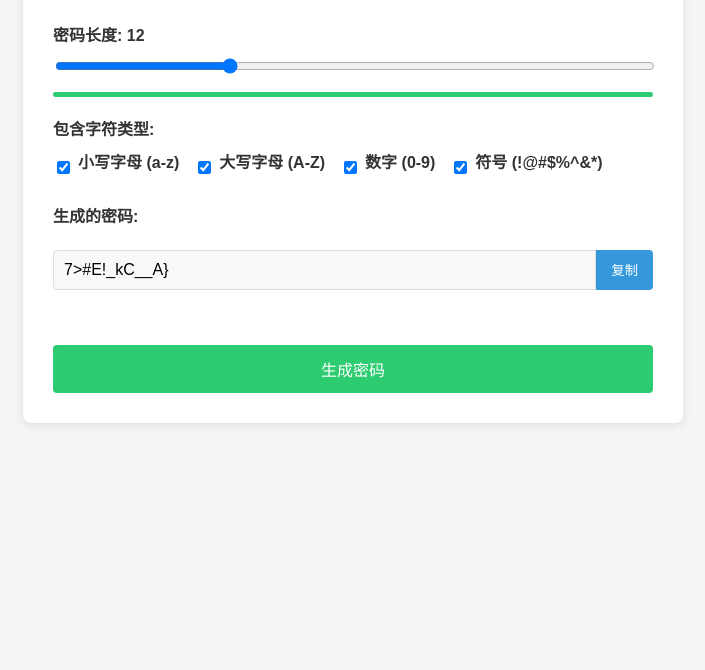
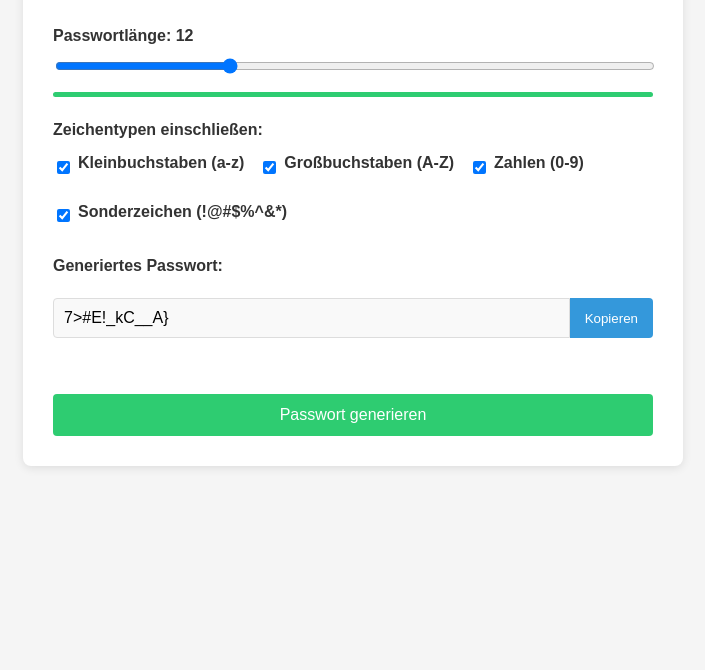
Before and after one commit to yunsongapp/Passwort-Generator, a plain HTML site: page index.html in a window 1280 px wide. Shown: the part 130-800 px from the top of the page, without its empty margins (287-992 px from the left). Drawn offline with Linux system fonts and the light colour scheme.

Commit message:
Update index.html

```diff
--- a/index.html
+++ b/index.html
@@ -1,9 +1,9 @@
 <!DOCTYPE html>
-<html lang="zh-CN">
+<html lang="de">
 <head>
     <meta charset="UTF-8">
     <meta name="viewport" content="width=device-width, initial-scale=1.0">
-    <title>安全密码生成器</title>
+    <title>Sicherer Passwort-Generator</title>
     <style>
         body {
             font-family: 'Arial', sans-serif;
@@ -117,10 +117,10 @@
 </head>
 <body>
     <div class="container">
-        <h1>安全密码生成器</h1>
+        <h1>Sicherer Passwort-Generator</h1>
 
         <div class="form-group">
-            <label for="password-length">密码长度: <span id="length-value">12</span></label>
+            <label for="password-length">Passwortlänge: <span id="length-value">12</span></label>
             <input type="range" id="password-length" min="4" max="32" value="12">
             <div class="strength-meter">
                 <div class="strength-bar" id="strength-bar"></div>
@@ -128,37 +128,37 @@
         </div>
 
         <div class="form-group">
-            <label>包含字符类型:</label>
+            <label>Zeichentypen einschließen:</label>
             <div class="checkbox-group">
                 <div class="checkbox-item">
                     <input type="checkbox" id="lowercase" checked>
-                    <label for="lowercase">小写字母 (a-z)</label>
+                    <label for="lowercase">Kleinbuchstaben (a-z)</label>
                 </div>
                 <div class="checkbox-item">
                     <input type="checkbox" id="uppercase" checked>
-                    <label for="uppercase">大写字母 (A-Z)</label>
+                    <label for="uppercase">Großbuchstaben (A-Z)</label>
                 </div>
                 <div class="checkbox-item">
                     <input type="checkbox" id="numbers" checked>
-                    <label for="numbers">数字 (0-9)</label>
+                    <label for="numbers">Zahlen (0-9)</label>
                 </div>
                 <div class="checkbox-item">
                     <input type="checkbox" id="symbols" checked>
-                    <label for="symbols">符号 (!@#$%^&*)</label>
+                    <label for="symbols">Sonderzeichen (!@#$%^&*)</label>
                 </div>
             </div>
         </div>
 
         <div class="form-group">
-            <label for="password-result">生成的密码:</label>
+            <label for="password-result">Generiertes Passwort:</label>
             <div class="result-container">
                 <input type="text" id="password-result" readonly>
-                <button id="copy-btn">复制</button>
+                <button id="copy-btn">Kopieren</button>
             </div>
-            <div class="copied-message" id="copied-message">密码已复制!</div>
+            <div class="copied-message" id="copied-message">Passwort kopiert!</div>
         </div>
 
-        <button id="generate-btn">生成密码</button>
+        <button id="generate-btn">Passwort generieren</button>
     </div>
 
     <script>
@@ -175,27 +175,27 @@
             const copiedMessage = document.getElementById('copied-message');
             const strengthBar = document.getElementById('strength-bar');
 
-            // 更新密码长度显示
+            // Passwortlänge aktualisieren
             lengthSlider.addEventListener('input', function() {
                 lengthValue.textContent = this.value;
                 updateStrengthMeter();
             });
 
-            // 字符类型复选框变化时更新强度计
+            // Stärkeanzeige aktualisieren bei Änderung der Checkboxen
             [lowercaseCheckbox, uppercaseCheckbox, numbersCheckbox, symbolsCheckbox].forEach(checkbox => {
                 checkbox.addEventListener('change', updateStrengthMeter);
             });
 
-            // 生成密码
+            // Passwort generieren
             generateBtn.addEventListener('click', generatePassword);
 
-            // 复制密码
+            // Passwort kopieren
             copyBtn.addEventListener('click', function() {
                 if (passwordResult.value) {
                     passwordResult.select();
                     document.execCommand('copy');
 
-                    // 显示复制成功消息
+                    // Kopierbestätigung anzeigen
                     copiedMessage.style.opacity = '1';
                     setTimeout(() => {
                         copiedMessage.style.opacity = '0';
@@ -203,7 +203,7 @@
                 }
             });
 
-            // 初始生成一个密码
+            // Initial ein Passwort generieren
             generatePassword();
 
             function generatePassword() {
@@ -213,20 +213,20 @@
                 const includeNumbers = numbersCheckbox.checked;
                 const includeSymbols = symbolsCheckbox.checked;
 
-                // 验证至少选择了一种字符类型
+                // Überprüfen, ob mindestens ein Zeichentyp ausgewählt wurde
                 if (!includeLower && !includeUpper && !includeNumbers && !includeSymbols) {
-                    alert('请至少选择一种字符类型!');
+                    alert('Bitte wählen Sie mindestens einen Zeichentyp aus!');
                     return;
                 }
 
-                // 定义字符集
+                // Zeichensatz definieren
                 let charset = '';
                 if (includeLower) charset += 'abcdefghijklmnopqrstuvwxyz';
                 if (includeUpper) charset += 'ABCDEFGHIJKLMNOPQRSTUVWXYZ';
                 if (includeNumbers) charset += '0123456789';
                 if (includeSymbols) charset += '!@#$%^&*()_+-=[]{}|;:,.<>?';
 
-                // 生成密码
+                // Passwort generieren
                 let password = '';
                 for (let i = 0; i < length; i++) {
                     const randomIndex = Math.floor(Math.random() * charset.length);
@@ -244,15 +244,15 @@
                 const includeNumbers = numbersCheckbox.checked;
                 const includeSymbols = symbolsCheckbox.checked;
 
-                // 计算密码强度
+                // Passwortstärke berechnen
                 let strength = 0;
 
-                // 长度加分
+                // Länge
                 if (length >= 8) strength += 1;
                 if (length >= 12) strength += 1;
                 if (length >= 16) strength += 1;
 
-                // 字符类型多样性加分
+                // Zeichenvielfalt
                 let charTypes = 0;
                 if (includeLower) charTypes++;
                 if (includeUpper) charTypes++;
@@ -263,19 +263,19 @@
                 if (charTypes >= 3) strength += 1;
                 if (charTypes >= 4) strength += 1;
 
-                // 更新强度条
+                // Stärkeanzeige aktualisieren
                 let width = 0;
-                let color = '#e74c3c'; // 红色
+                let color = '#e74c3c'; // Rot
 
                 if (strength <= 2) {
                     width = 33;
-                    color = '#e74c3c'; // 红色
+                    color = '#e74c3c'; // Rot
                 } else if (strength <= 4) {
                     width = 66;
-                    color = '#f39c12'; // 橙色
+                    color = '#f39c12'; // Orange
                 } else {
                     width = 100;
-                    color = '#2ecc71'; // 绿色
+                    color = '#2ecc71'; // Grün
                 }
 
                 strengthBar.style.width = width + '%';
```
